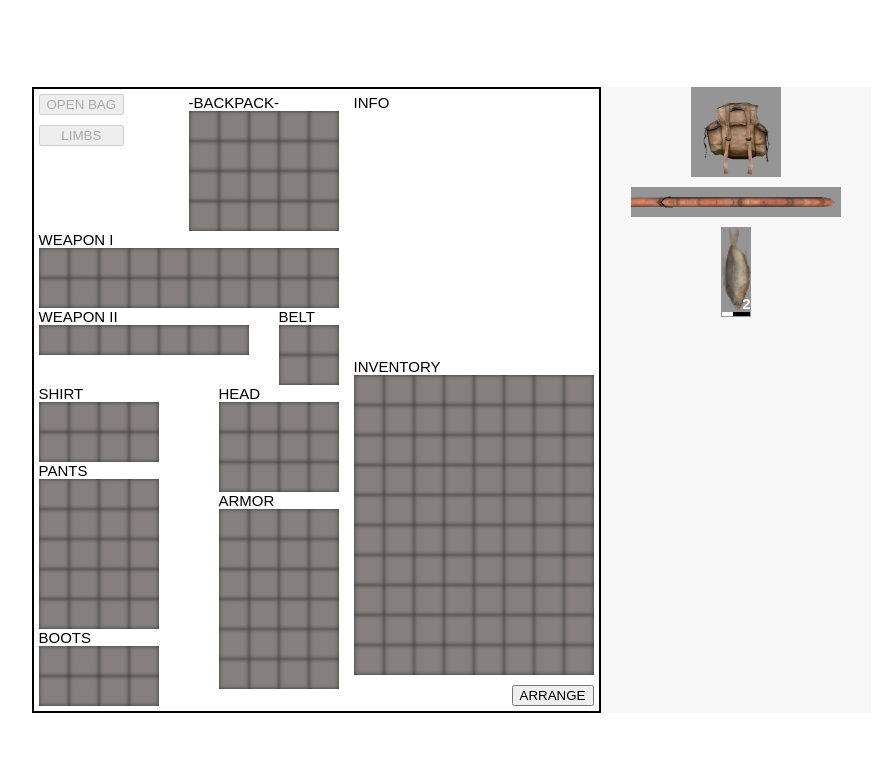
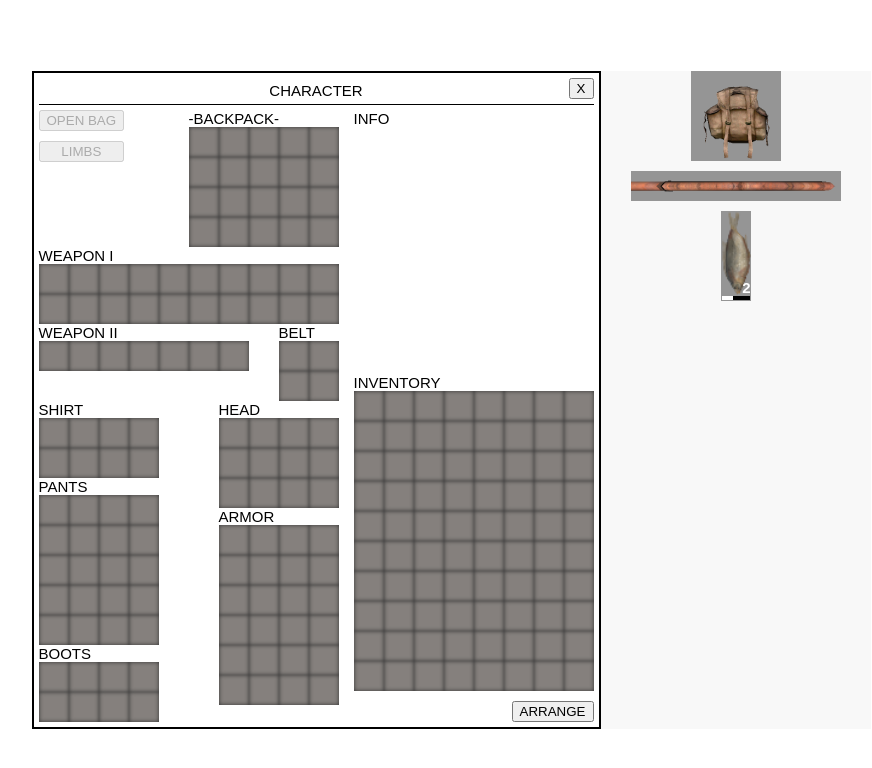
Before and after one commit to valooford/kenshi-ui, a Vue app: page / in a window 1280 px wide. Shown: the top 768 px of the page, without its empty margins (189-1061 px from the left). Built offline with nearby package versions, Linux system fonts and the light colour scheme; the HTML template or start-up script is replaced by a standard one.

Commit message:
Add window title

```diff
--- a/src/components/InvInventory.vue
+++ b/src/components/InvInventory.vue
@@ -63,13 +63,13 @@ export default {
 </script>
 
 <template>
-  <InvWindow v-if="isBackpackOpened">
+  <InvWindow v-if="isBackpackOpened" title="BACKPACK" @close="toggleBackpack">
     <InvRegion v-bind="backpack.region" @change="onBackpackItemsChange" ref="backpack" />
     <div class="backpack_buttons">
       <button @click="onBackpackArrange">ARRANGE</button>
     </div>
   </InvWindow>
-  <InvWindow>
+  <InvWindow title="CHARACTER">
     <div class="wrapper">
       <div class="stuff">
         <div class="stuff__row">
--- a/src/components/InvWindow.vue
+++ b/src/components/InvWindow.vue
@@ -1,9 +1,23 @@
 <script lang="ts">
-export default {}
+export default {
+  props: {
+    title: { type: String, required: true },
+  },
+  emits: ['close'],
+  methods: {
+    onClose() {
+      this.$emit('close')
+    },
+  },
+}
 </script>
 
 <template>
   <div class="window">
+    <div class="header">
+      {{ title }}
+      <button class="close-button" @click="onClose">X</button>
+    </div>
     <slot></slot>
   </div>
 </template>
@@ -13,4 +27,15 @@ export default {}
   padding: 5px;
   border: 2px solid #000;
 }
+.header {
+  position: relative;
+  line-height: 26px;
+  margin-bottom: 5px;
+  text-align: center;
+  border-bottom: 1px solid #000;
+}
+.close-button {
+  position: absolute;
+  right: 0;
+}
 </style>
```
